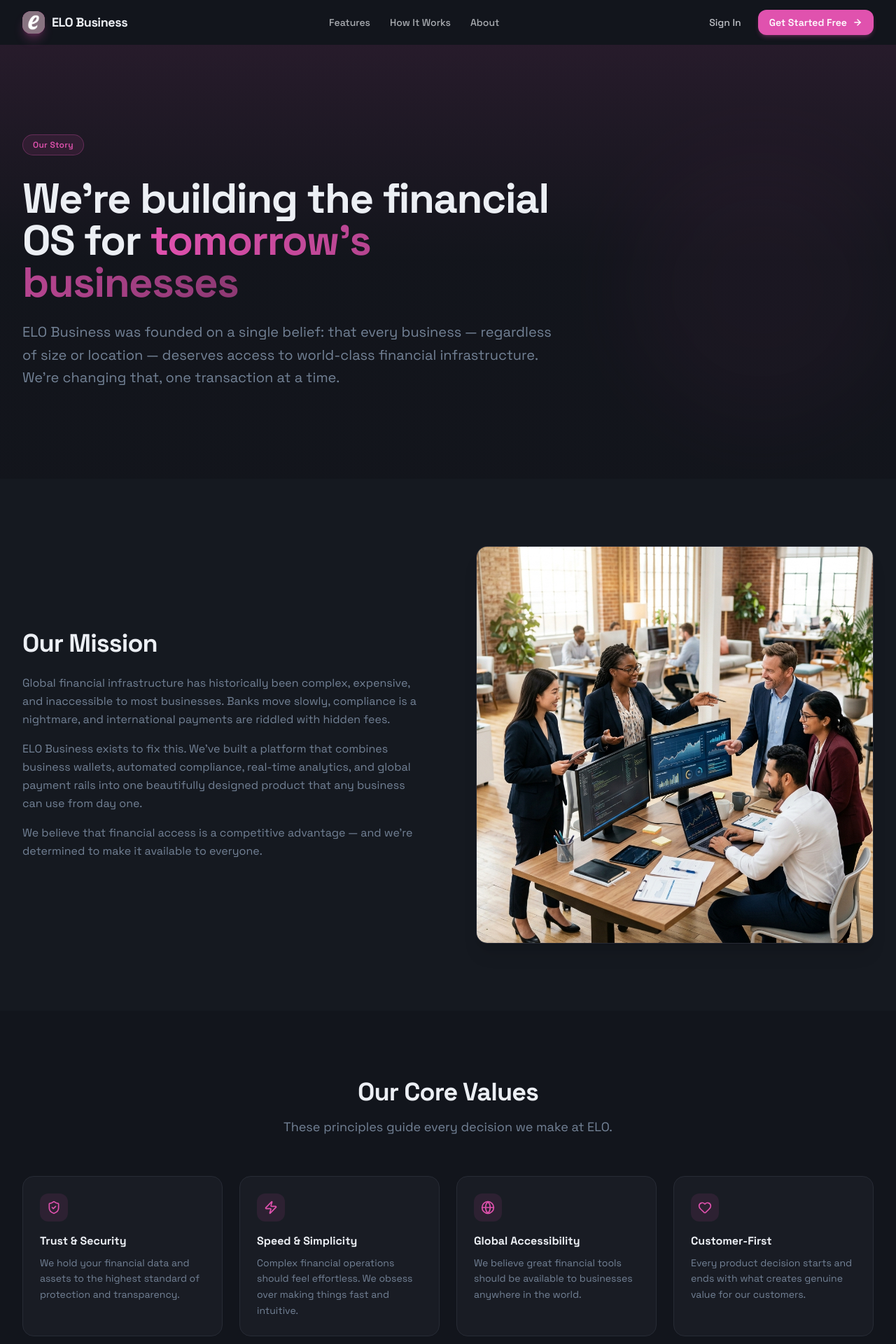
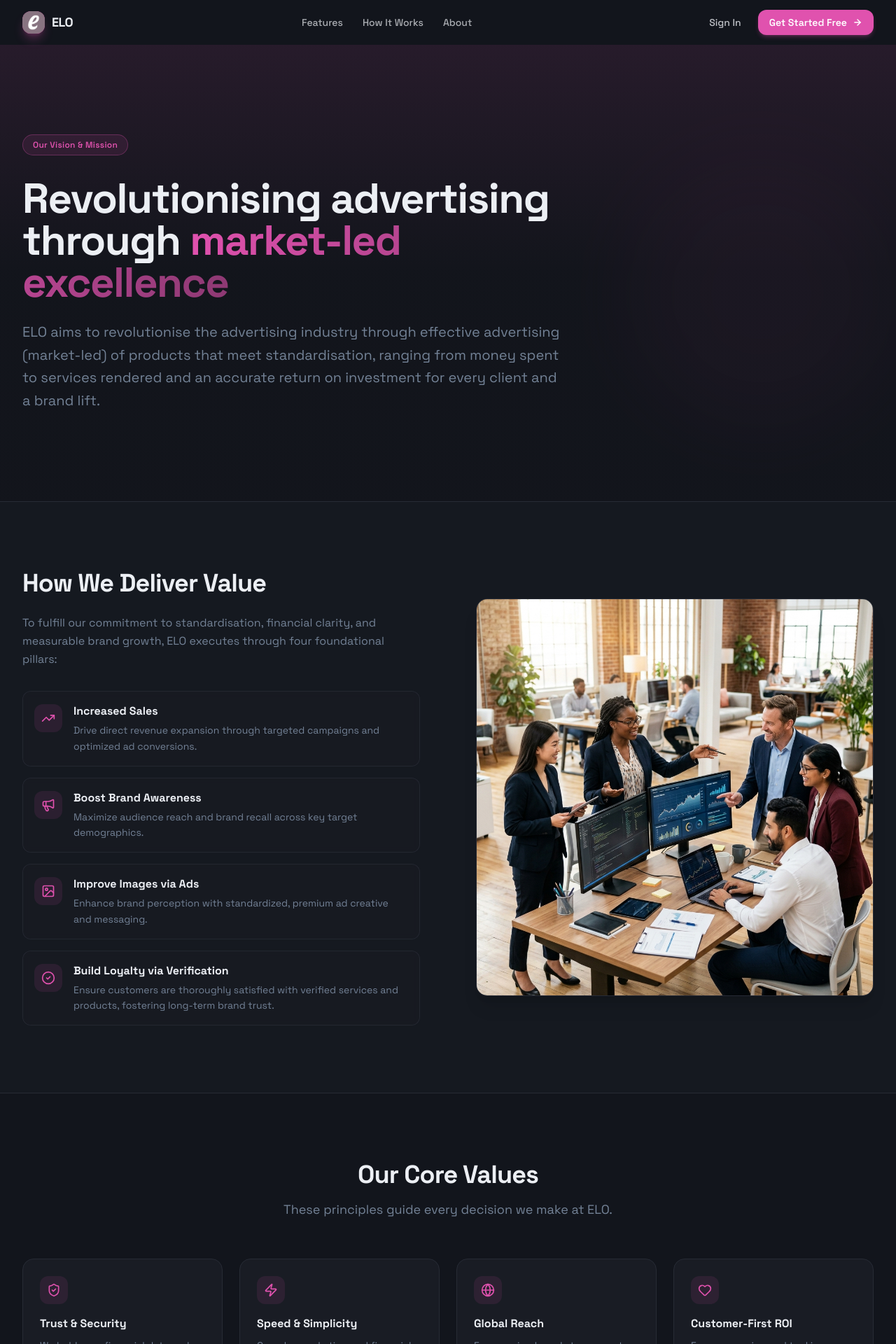
Before and after one commit to TechBuilder-360/Elo-Website, a Nuxt app: page /about in a window 1280 px wide. Shown: the top 1920 px of the page at 70% size. Built offline with nearby package versions, Linux system fonts and the light colour scheme.

Commit message:
fix: update brand name to ELO, rewrite About page with 4 execution pillars, remove pricing link

```diff
--- a/app/components/Footer.vue
+++ b/app/components/Footer.vue
@@ -8,7 +8,7 @@
             <div class="w-8 h-8 rounded-lg bg-primary flex items-center justify-center overflow-hidden shadow-md shadow-primary/20">
               <img src="/favicon_io/favicon_io/apple-touch-icon.png" alt="ELO" class="w-full h-full object-cover" />
             </div>
-            <span class="text-lg font-bold tracking-tight text-foreground">ELO Business</span>
+            <span class="text-lg font-bold tracking-tight text-foreground">ELO</span>
           </div>
           <p class="text-sm text-muted-foreground leading-relaxed max-w-xs">
             The next-generation financial infrastructure for ambitious businesses. Built for the modern global economy.
@@ -44,7 +44,7 @@
 
       <!-- Bottom -->
       <div class="mt-12 pt-6 border-t border-border flex flex-col sm:flex-row items-center justify-between gap-4 text-xs text-muted-foreground">
-        <p>© {{ new Date().getFullYear() }} ELO Business. All rights reserved.</p>
+        <p>© {{ new Date().getFullYear() }} ELO. All rights reserved.</p>
         <div class="flex items-center gap-4">
           <span class="flex items-center gap-1.5">
             <span class="w-1.5 h-1.5 rounded-full bg-green-500 animate-pulse"></span>
@@ -64,7 +64,6 @@ const columns = [
     title: 'Product',
     links: [
       { label: 'Features', href: '/#features' },
-      { label: 'Pricing', href: '/#pricing' },
       { label: 'How It Works', href: '/#how-it-works' },
       { label: 'Sign In', href: 'https://eloweb.netlify.app/', external: true },
     ],
--- a/app/components/Hero.vue
+++ b/app/components/Hero.vue
@@ -33,7 +33,7 @@
 
           <!-- Subheadline -->
           <p class="text-lg text-muted-foreground leading-relaxed mb-10">
-            ELO Business is your all-in-one financial operating system. Manage multi-currency wallets, automate compliance, and scale your business globally — from a single, powerful dashboard.
+            ELO is your all-in-one financial operating system. Manage multi-currency wallets, automate compliance, and scale your business globally — from a single, powerful dashboard.
           </p>
 
           <!-- CTAs -->
--- a/app/components/HowItWorks.vue
+++ b/app/components/HowItWorks.vue
@@ -9,7 +9,7 @@
           Up and running in minutes
         </h2>
         <p class="text-lg text-muted-foreground">
-          Getting started with ELO Business is fast, simple, and completely free.
+          Getting started with ELO is fast, simple, and completely free.
         </p>
       </div>
 
--- a/app/components/Navbar.vue
+++ b/app/components/Navbar.vue
@@ -7,7 +7,7 @@
         <div class="w-8 h-8 rounded-lg bg-primary flex items-center justify-center overflow-hidden shadow-lg shadow-primary/30">
           <img src="/favicon_io/favicon_io/apple-touch-icon.png" alt="ELO" class="w-full h-full object-cover" />
         </div>
-        <span class="text-lg font-bold tracking-tight text-foreground group-hover:text-primary transition-colors">ELO Business</span>
+        <span class="text-lg font-bold tracking-tight text-foreground group-hover:text-primary transition-colors">ELO</span>
       </NuxtLink>
 
       <!-- Desktop Nav -->
--- a/app/pages/about.vue
+++ b/app/pages/about.vue
@@ -11,39 +11,47 @@
         <div class="container mx-auto px-4 sm:px-6 lg:px-8 relative z-10">
           <div class="max-w-3xl">
             <div class="inline-flex items-center gap-2 px-3.5 py-1.5 rounded-full border border-primary/30 bg-primary/10 text-primary text-xs font-semibold tracking-wide mb-8">
-              Our Story
+              Our Vision &amp; Mission
             </div>
             <h1 class="text-5xl md:text-6xl font-extrabold tracking-tight text-foreground mb-6 leading-tight">
-              We're building the financial OS for
-              <span class="text-transparent bg-clip-text bg-gradient-to-r from-primary to-primary/60"> tomorrow's businesses</span>
+              Revolutionising advertising through
+              <span class="text-transparent bg-clip-text bg-gradient-to-r from-primary to-primary/60"> market-led excellence</span>
             </h1>
             <p class="text-xl text-muted-foreground leading-relaxed">
-              ELO Business was founded on a single belief: that every business — regardless of size or location — deserves access to world-class financial infrastructure. We're changing that, one transaction at a time.
+              ELO aims to revolutionise the advertising industry through effective advertising (market-led) of products that meet standardisation, ranging from money spent to services rendered and an accurate return on investment for every client and a brand lift.
             </p>
           </div>
         </div>
       </section>
 
-      <!-- Mission Section -->
-      <section class="py-16 md:py-24 bg-secondary/20">
+      <!-- Core Execution Pillars Section -->
+      <section class="py-16 md:py-24 bg-secondary/20 border-y border-border">
         <div class="container mx-auto px-4 sm:px-6 lg:px-8">
           <div class="grid grid-cols-1 lg:grid-cols-2 gap-12 lg:gap-20 items-center">
             <div>
               <h2 class="text-3xl md:text-4xl font-extrabold tracking-tight text-foreground mb-6">
-                Our Mission
+                How We Deliver Value
               </h2>
-              <p class="text-base text-muted-foreground leading-relaxed mb-4">
-                Global financial infrastructure has historically been complex, expensive, and inaccessible to most businesses. Banks move slowly, compliance is a nightmare, and international payments are riddled with hidden fees.
+              <p class="text-base text-muted-foreground leading-relaxed mb-8">
+                To fulfill our commitment to standardisation, financial clarity, and measurable brand growth, ELO executes through four foundational pillars:
               </p>
-              <p class="text-base text-muted-foreground leading-relaxed mb-4">
-                ELO Business exists to fix this. We've built a platform that combines business wallets, automated compliance, real-time analytics, and global payment rails into one beautifully designed product that any business can use from day one.
-              </p>
-              <p class="text-base text-muted-foreground leading-relaxed">
-                We believe that financial access is a competitive advantage — and we're determined to make it available to everyone.
-              </p>
+
+              <div class="space-y-4">
+                <div v-for="(pillar, i) in executionPillars" :key="i"
+                  class="flex items-start gap-4 p-4 rounded-xl border border-border/80 bg-card/60 backdrop-blur-sm hover:border-primary/40 transition-all">
+                  <div class="w-10 h-10 rounded-lg bg-primary/10 text-primary flex items-center justify-center shrink-0 mt-0.5">
+                    <component :is="pillar.icon" class="w-5 h-5" />
+                  </div>
+                  <div>
+                    <h3 class="text-base font-bold text-foreground">{{ pillar.title }}</h3>
+                    <p class="text-sm text-muted-foreground mt-1 leading-relaxed">{{ pillar.description }}</p>
+                  </div>
+                </div>
+              </div>
             </div>
+
             <div class="rounded-2xl overflow-hidden border border-border shadow-xl shadow-black/10">
-              <img src="/team_photo.png" alt="The ELO Business Team" class="w-full h-full object-cover" />
+              <img src="/team_photo.png" alt="The ELO Team" class="w-full h-full object-cover" />
             </div>
           </div>
         </div>
@@ -78,7 +86,7 @@
           <div class="text-center max-w-2xl mx-auto mb-14">
             <h2 class="text-3xl md:text-4xl font-extrabold tracking-tight text-foreground mb-4">Meet the Team</h2>
             <p class="text-lg text-muted-foreground">
-              We're a team of fintech veterans, engineers, and compliance specialists passionate about democratizing business finance.
+              We're a team of industry leaders, engineers, and specialists passionate about market-led growth and business infrastructure.
             </p>
           </div>
           <div class="grid grid-cols-1 sm:grid-cols-2 lg:grid-cols-3 gap-6">
@@ -104,36 +112,59 @@
 </template>
 
 <script setup>
-import { ShieldCheck, Zap, Globe, Heart } from 'lucide-vue-next'
+import { ShieldCheck, Zap, Globe, Heart, TrendingUp, Megaphone, Image, CheckCircle2 } from 'lucide-vue-next'
 
 useHead({
-  title: 'About Us — ELO Business',
+  title: 'About Us — ELO',
   meta: [
-    { name: 'description', content: 'Learn about ELO Business, our mission to democratize global financial infrastructure, our core values, and the team behind the platform.' },
+    { name: 'description', content: 'ELO aims to revolutionise the advertising industry through effective market-led advertising, standardisation, and accurate ROI.' },
     { name: 'robots', content: 'index, follow' },
   ],
 })
+
+const executionPillars = [
+  {
+    icon: TrendingUp,
+    title: 'Increased Sales',
+    description: 'Drive direct revenue expansion through targeted campaigns and optimized ad conversions.',
+  },
+  {
+    icon: Megaphone,
+    title: 'Boost Brand Awareness',
+    description: 'Maximize audience reach and brand recall across key target demographics.',
+  },
+  {
+    icon: Image,
+    title: 'Improve Images via Ads',
+    description: 'Enhance brand perception with standardized, premium ad creative and messaging.',
+  },
+  {
+    icon: CheckCircle2,
+    title: 'Build Loyalty via Verification',
+    description: 'Ensure customers are thoroughly satisfied with verified services and products, fostering long-term brand trust.',
+  },
+]
 
 const values = [
   {
     icon: ShieldCheck,
     title: 'Trust & Security',
-    description: 'We hold your financial data and assets to the highest standard of protection and transparency.',
+    description: 'We hold your financial data and campaigns to the highest standard of protection and transparency.',
   },
   {
     icon: Zap,
     title: 'Speed & Simplicity',
-    description: 'Complex financial operations should feel effortless. We obsess over making things fast and intuitive.',
+    description: 'Complex marketing and financial workflows are streamlined to feel completely intuitive.',
   },
   {
     icon: Globe,
-    title: 'Global Accessibility',
-    description: 'We believe great financial tools should be available to businesses anywhere in the world.',
+    title: 'Global Reach',
+    description: 'Empowering brands to connect with customers across borders seamlessly.',
   },
   {
     icon: Heart,
-    title: 'Customer-First',
-    description: 'Every product decision starts and ends with what creates genuine value for our customers.',
+    title: 'Customer-First ROI',
+    description: 'Every campaign and tool is designed to deliver verified value and tangible return on investment.',
   },
 ]
 
@@ -142,37 +173,37 @@ const team = [
     initials: 'AJ',
     name: 'Adebayo Johnson',
     role: 'Co-Founder & CEO',
-    bio: '15+ years in fintech and banking. Former VP at Flutterwave. Passionate about building inclusive financial tools for African businesses.',
+    bio: '15+ years in advertising and fintech. Passionate about building market-led tools for growing businesses.',
   },
   {
     initials: 'EA',
     name: 'Emeka Asante',
     role: 'Co-Founder & CTO',
-    bio: 'Full-stack engineer and systems architect. Previously built payment infrastructure at Paystack serving millions of users.',
+    bio: 'Full-stack engineer and systems architect. Built high-scale platforms serving millions of users.',
   },
   {
     initials: 'NK',
     name: 'Nkem Okafor',
-    role: 'Head of Compliance',
-    bio: 'Compliance and AML specialist with deep expertise in KYB processes, financial regulation, and cross-border payment law.',
+    role: 'Head of Compliance & Verification',
+    bio: 'Specialist in business verification, merchant trust, and standardized service quality assurance.',
   },
   {
     initials: 'ZA',
     name: 'Zainab Aliyu',
     role: 'Head of Product',
-    bio: 'Product designer turned PM. Specializes in complex financial UX — making hard workflows feel simple and intuitive.',
+    bio: 'Product manager focused on ROI tracking, user experience, and ad platform optimization.',
   },
   {
     initials: 'CO',
     name: 'Chukwudi Onwudiwe',
-    role: 'Head of Partnerships',
-    bio: 'Builds the bridges. Manages strategic relationships with banks, regulators, and payment rails across 40+ countries.',
+    role: 'Head of Growth',
+    bio: 'Drives brand lift and market penetration strategies for client portfolios.',
   },
   {
     initials: 'FA',
     name: 'Funmi Adeola',
     role: 'Head of Customer Success',
-    bio: 'Ensures every business on ELO thrives. Leads onboarding, support, and growth programs for our merchant community.',
+    bio: 'Ensures client satisfaction across all campaign touchpoints and verification processes.',
   },
 ]
 </script>
--- a/app/pages/index.vue
+++ b/app/pages/index.vue
@@ -14,11 +14,11 @@
 
 <script setup>
 useHead({
-  title: 'ELO Business — Business Finance, Finally Simplified',
+  title: 'ELO — Business Finance & Advertising, Simplified',
   meta: [
-    { name: 'description', content: 'ELO Business is your all-in-one financial operating system. Manage multi-currency wallets, automate compliance, track analytics, and scale globally.' },
-    { property: 'og:title', content: 'ELO Business — Business Finance, Finally Simplified' },
-    { property: 'og:description', content: 'Manage multi-currency wallets, automate compliance, and scale globally with ELO Business.' },
+    { name: 'description', content: 'ELO is your all-in-one financial operating system. Manage multi-currency wallets, automate compliance, track analytics, and scale globally.' },
+    { property: 'og:title', content: 'ELO — Business Finance & Advertising, Simplified' },
+    { property: 'og:description', content: 'Manage multi-currency wallets, automate compliance, and scale globally with ELO.' },
     { property: 'og:type', content: 'website' },
     { name: 'robots', content: 'index, follow' },
   ],
--- a/app/pages/policy.vue
+++ b/app/pages/policy.vue
@@ -41,8 +41,8 @@
 
               <div id="introduction">
                 <h2 class="text-2xl font-bold text-foreground mb-4">1. Introduction</h2>
-                <p class="mb-3">Welcome to ELO Business ("ELO", "we", "us", or "our"). We are committed to protecting your personal information and your right to privacy. This Privacy Policy explains how we collect, use, disclose, and safeguard your information when you use our platform and services.</p>
-                <p>By accessing or using ELO Business, you agree to this Privacy Policy and our Terms of Service. If you do not agree, please discontinue use of our services immediately.</p>
+                <p class="mb-3">Welcome to ELO ("we", "us", or "our"). We are committed to protecting your personal information and your right to privacy. This Privacy Policy explains how we collect, use, disclose, and safeguard your information when you use our platform and services.</p>
+                <p>By accessing or using ELO, you agree to this Privacy Policy and our Terms of Service. If you do not agree, please discontinue use of our services immediately.</p>
               </div>
 
               <div id="information-we-collect">
@@ -145,7 +145,7 @@
                 <h2 class="text-2xl font-bold text-foreground mb-4">9. Contact Us</h2>
                 <p class="mb-4">If you have any questions about this Privacy Policy or Terms of Service, please contact us:</p>
                 <div class="p-6 rounded-2xl border border-border bg-card space-y-2">
-                  <p><strong class="text-foreground">ELO Business Ltd.</strong></p>
+                  <p><strong class="text-foreground">ELO Ltd.</strong></p>
                   <p>Email: <a href="mailto:privacy@elobusiness.com" class="text-primary hover:underline">privacy@elobusiness.com</a></p>
                   <p>Support: <a href="mailto:support@elobusiness.com" class="text-primary hover:underline">support@elobusiness.com</a></p>
                   <p class="text-xs text-muted-foreground/70 pt-2">We aim to respond to all inquiries within 2 business days.</p>
@@ -164,9 +164,9 @@
 
 <script setup>
 useHead({
-  title: 'Privacy Policy & Terms of Service — ELO Business',
+  title: 'Privacy Policy & Terms of Service — ELO',
   meta: [
-    { name: 'description', content: 'Read the ELO Business Privacy Policy and Terms of Service. Understand how we collect, use, and protect your data.' },
+    { name: 'description', content: 'Read the ELO Privacy Policy and Terms of Service. Understand how we collect, use, and protect your data.' },
     { name: 'robots', content: 'index, follow' },
   ],
 })
```
